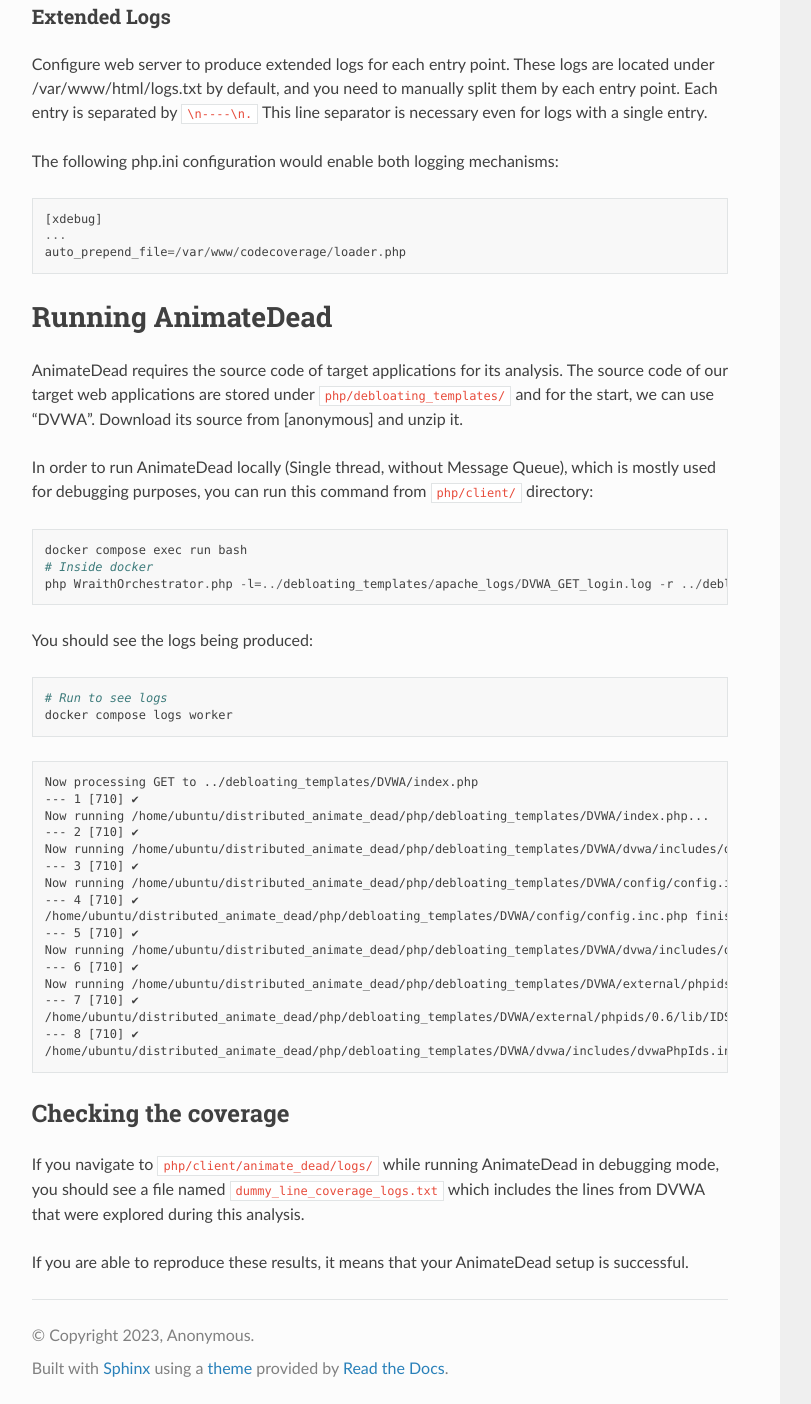
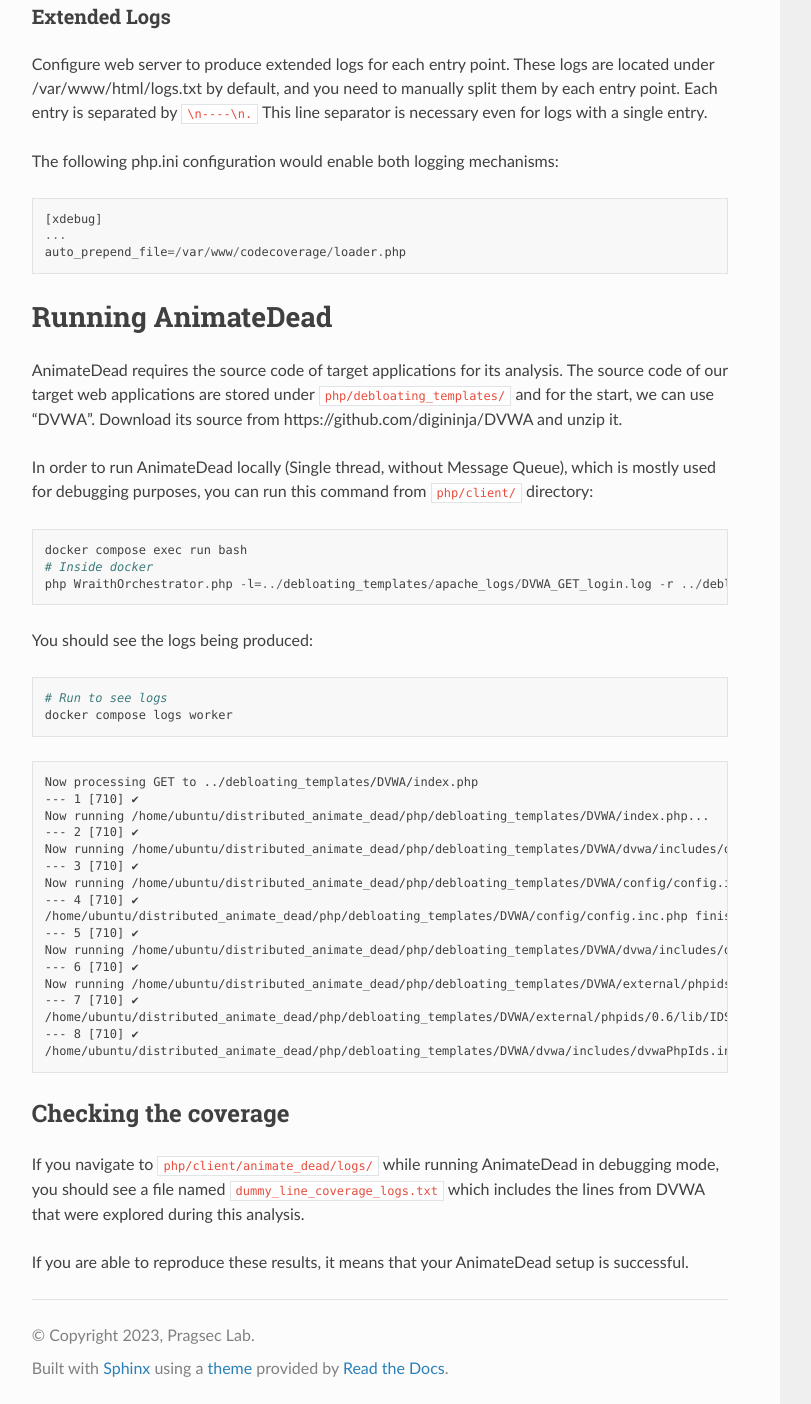
Before and after one commit to pragseclab/animatedead_website, a plain HTML site: page index.html in a window 1280 px wide. Shown: the part 9667-11071 px from the top of the page, without its empty margins (320-1131 px from the left). Drawn offline with nearby package versions, Linux system fonts and the light colour scheme.

Commit message:
Add copyright

```diff
--- a/index.html
+++ b/index.html
@@ -371,7 +371,7 @@ Based on these observations, we came up with the idea of building a “Symbolic
 </section>
 <section id="running-animatedead">
 <h1>Running AnimateDead<a class="headerlink" href="#running-animatedead" title="Permalink to this heading"></a></h1>
-<p>AnimateDead requires the source code of target applications for its analysis. The source code of our target web applications are stored under <code class="docutils literal notranslate"><span class="pre">php/debloating_templates/</span></code> and for the start, we can use “DVWA”. Download its source from [anonymous] and unzip it.</p>
+<p>AnimateDead requires the source code of target applications for its analysis. The source code of our target web applications are stored under <code class="docutils literal notranslate"><span class="pre">php/debloating_templates/</span></code> and for the start, we can use “DVWA”. Download its source from https://github.com/digininja/DVWA and unzip it.</p>
 <p>In order to run AnimateDead locally (Single thread, without Message Queue), which is mostly used for debugging purposes, you can run this command from <code class="docutils literal notranslate"><span class="pre">php/client/</span></code> directory:</p>
 <div class="highlight-default notranslate"><div class="highlight"><pre><span></span><span class="n">docker</span> <span class="n">compose</span> <span class="n">exec</span> <span class="n">run</span> <span class="n">bash</span>
 <span class="c1"># Inside docker</span>
@@ -417,7 +417,7 @@ Now running /home/ubuntu/distributed_animate_dead/php/debloating_templates/DVWA/
   <hr/>
 
   <div role="contentinfo">
-    <p>&#169; Copyright 2023, Anonymous.</p>
+    <p>&#169; Copyright 2023, Pragsec Lab.</p>
   </div>
 
   Built with <a href="https://www.sphinx-doc.org/">Sphinx</a> using a
```
Also changed, not shown: genindex.html (+1 -1 lines), search.html (+1 -1 lines), _sources/index.md.txt.
